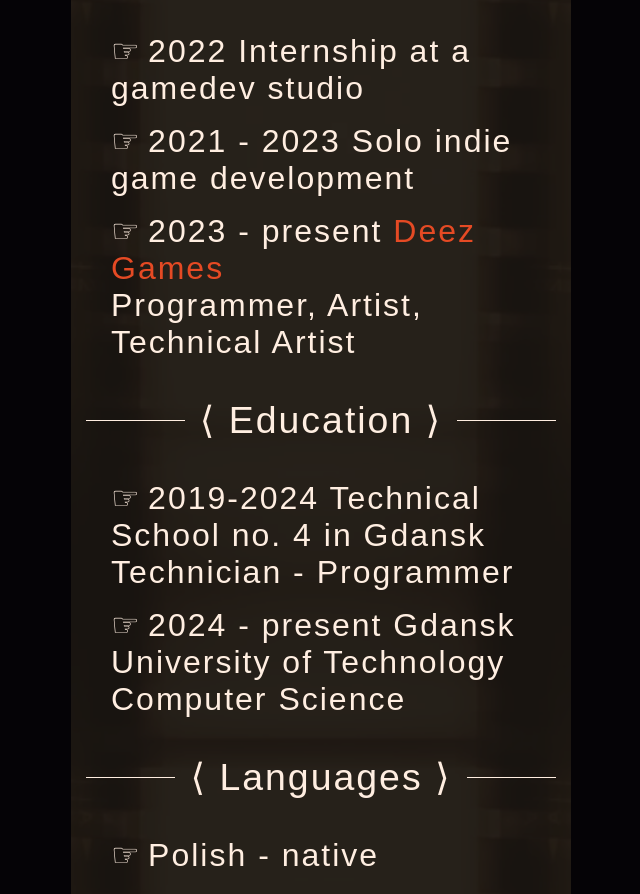
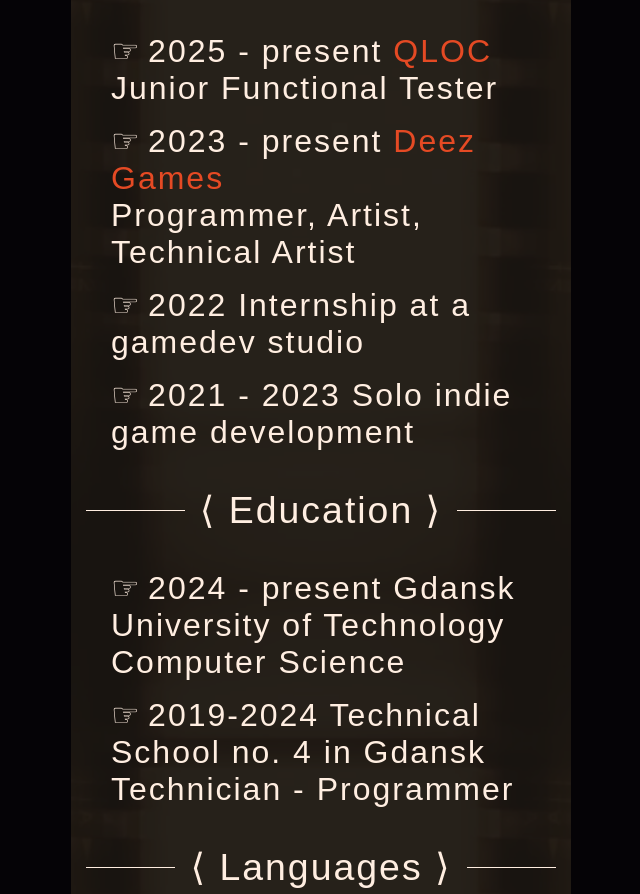
Before and after one commit to ThatDoc/portfolio, a React (Create React App) app: page /Start in a window 1280 px wide. Shown: the part 1660-2554 px from the top of the page, without its empty margins (319-959 px from the left). Built offline with nearby package versions, Linux system fonts and the light colour scheme; the HTML template or start-up script is replaced by a standard one; a web font is replaced by a local one.

Commit message:
Version 1.8
- Updated Work Experience info
- Work Experience and Education timelines ordering tweaks

```diff
--- a/src/pages/StartPage.js
+++ b/src/pages/StartPage.js
@@ -40,16 +40,21 @@ const StartPage = () => {
                     </h3>
                     <ul>
                         <li>
+                            2025 - present <a className="link" href="https://q-loc.com/quality-assurance/">QLOC</a>
+                            <br/>
+                            Junior Functional Tester
+                        </li>
+                        <li>
+                            2023 - present <a className="link" href="https://deezgames.eu">Deez Games</a>
+                            <br/>
+                            Programmer, Artist, Technical Artist
+                        </li>
+                        <li>
                             2022 Internship at a gamedev studio
                         </li>
                         <li>
                             2021 - 2023
                             Solo indie game development
-                        </li>
-                        <li>
-                            2023 - present <a className="link" href="https://deezgames.eu">Deez Games</a>
-                            <br/>
-                            Programmer, Artist, Technical Artist
                         </li>
                     </ul>
                     <h3>
@@ -57,14 +62,14 @@ const StartPage = () => {
                     </h3>
                     <ul>
                         <li>
+                            2024 - present Gdansk University of Technology
+                            <br/>
+                            Computer Science
+                        </li>
+                        <li>
                             2019-2024 Technical School no. 4 in Gdansk
                             <br/>
                             Technician - Programmer
-                        </li>
-                        <li>
-                            2024 - present Gdansk University of Technology
-                            <br/>
-                            Computer Science
                         </li>
                     </ul>
                     <h3>
```
